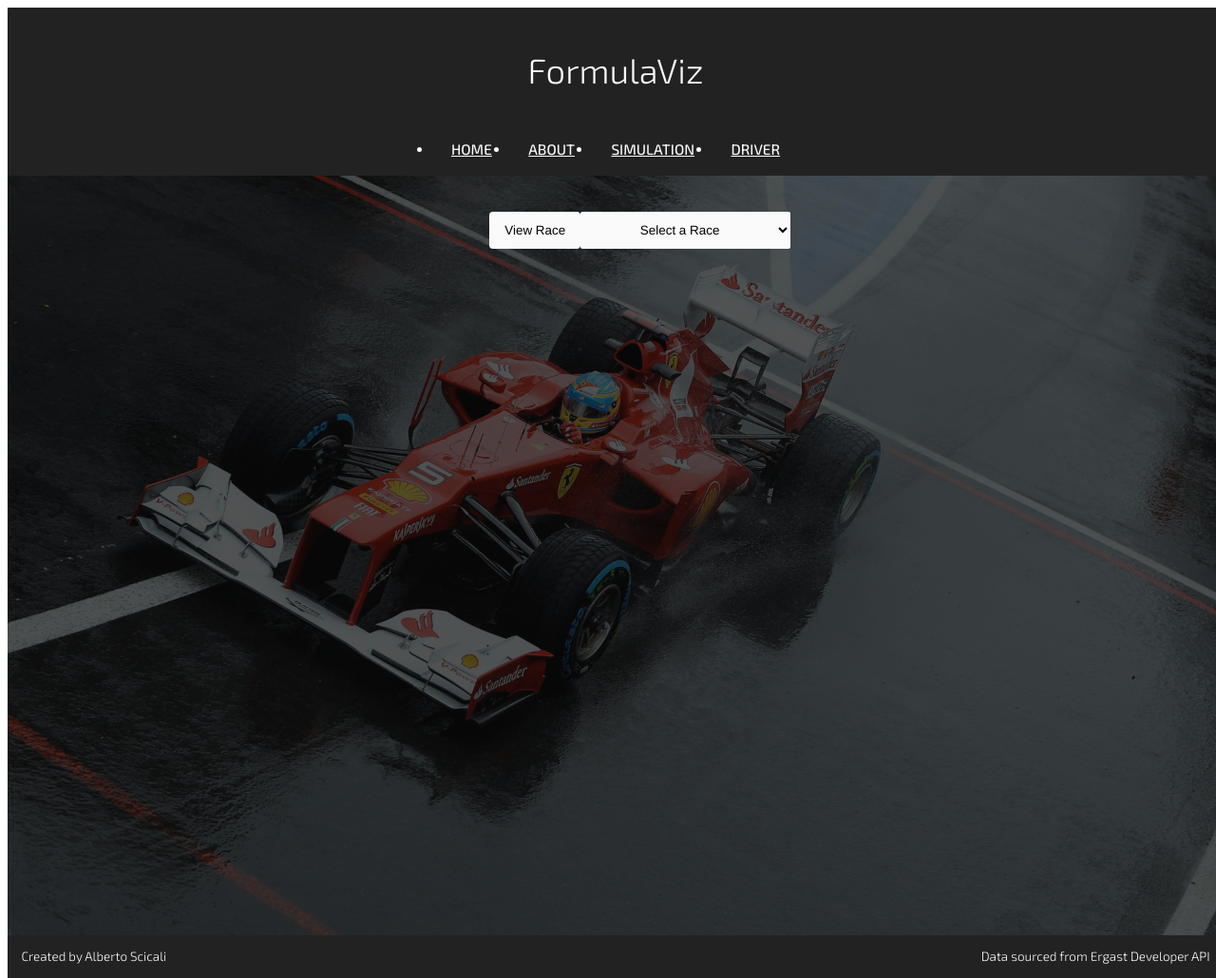
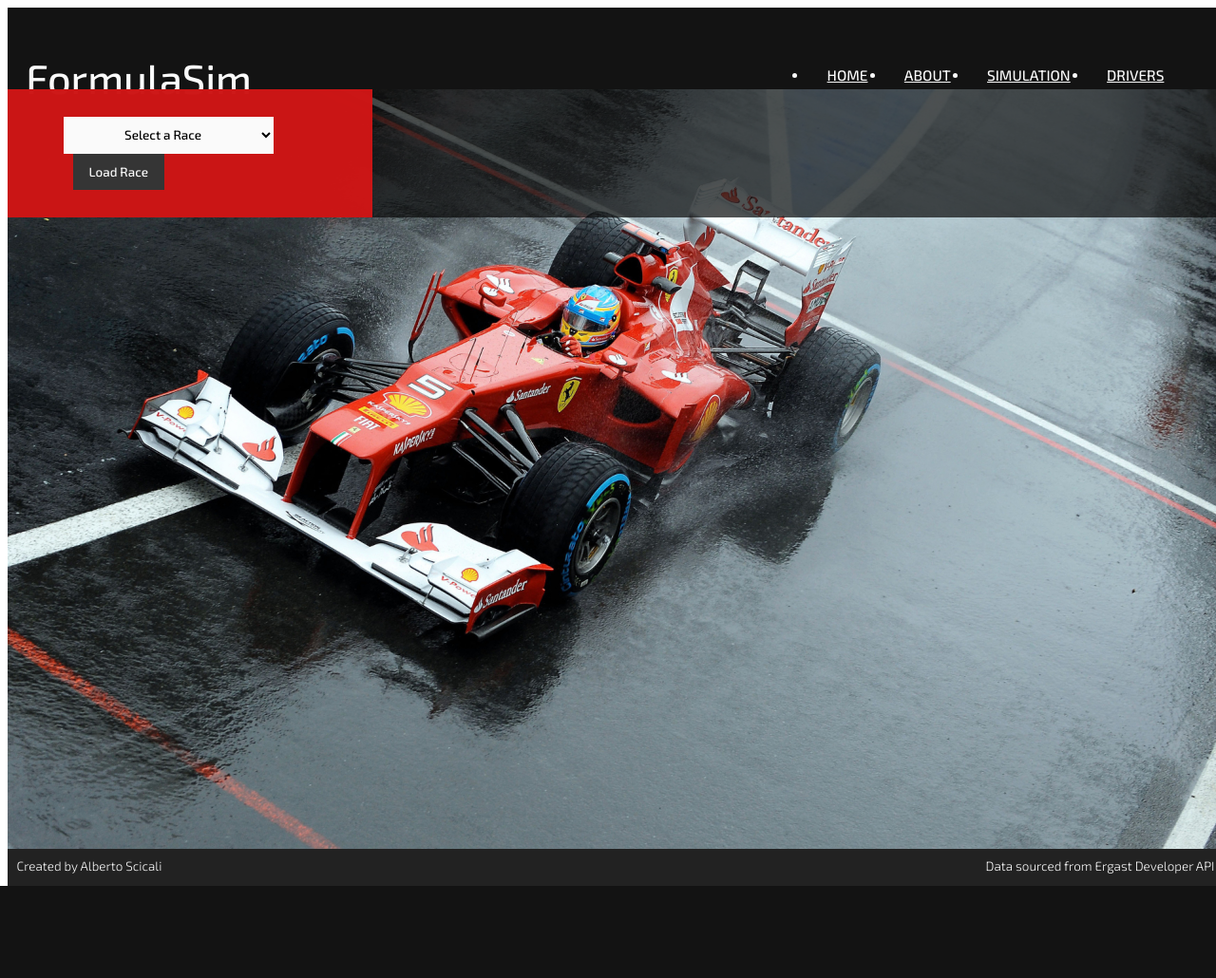
Before and after one commit to Ciccio99/FormulaSim, a Django app: page /simulations in a window 1280 px wide. Shown: the whole page at 95% size. After the commit the page ends 933 px from the top, so only its background shows below. Run offline with Django 3.2, Linux system fonts and the light colour scheme; data that the repository does not hold is empty; parts of the project's set-up code (start-up, migrations or seed data) failed here and were passed over; some libraries are stand-ins or nearby versions.

Commit message:
UI overhaul and some additional goodies

```diff
--- a/formulaSite/formulaSim/static/formulaSim/styles.css
+++ b/formulaSite/formulaSim/static/formulaSim/styles.css
@@ -10,19 +10,27 @@ html {
 }
 
 h1{
-	font: normal 300 3.5rem 'Exo 2',Helvetica, Arial, sans-serif;
+	font: normal 300 3.5rem 'Exo 2', Helvetica, Arial, sans-serif;
 	color: #FAFAFA;
 
 }
 
 h4{
-	font: normal 300 2rem 'Exo 2',Helvetica, Arial, sans-serif;
-	color: #FAFAFA;
+	font: normal 300 2rem 'Exo 2', Helvetica, Arial, sans-serif;
+	color: #222;
 }
 
 header{
 	width: 100%;
-	background-color: rgba(10, 10, 10, .9);
+	background-color: #131313;
+	height: 9rem;
+	display: flex;
+	justify-content: space-between;
+}
+
+.header-menu-nav{
+	box-sizing: border-box;
+	padding: 2.9rem 0 0 0;
 }
 
 body {
@@ -36,7 +44,8 @@ footer{
 	color: #FAFAFA;
 	background-color: rgba(10, 10, 10, .9);
 	box-sizing: border-box;
-	padding: 1.5rem;
+	padding: 1rem;
+	height: 4rem;
 }
 
 #Central_Content_Container{
@@ -60,15 +69,14 @@ footer{
 
 
 .site-title-container{
-
 	box-sizing: border-box;
 	padding: 2rem 2rem 1rem 2rem;
-	margin: 0 auto 0 auto;
 	text-align: center;
+	display: inline-block;
 }
 
 .header-title{
-	font: normal 300 3.8rem 'Exo 2', Arial, sans-serif;
+	font: normal 500 4.5rem 'Exo 2', Arial, sans-serif;
 }
 
 .formulaSim-logo{
@@ -82,8 +90,7 @@ footer{
 .nav-menu-list{
 	font: normal 500 1.6rem 'Exo 2', Arial, sans-serif;
 	color: #FAFAFA;
-	width: 40%;
-	margin: 0 auto 0 auto;
+	width: 50rem;
 	box-sizing: border-box;
 	padding: 1rem;
 	display: flex;
@@ -101,19 +108,120 @@ footer{
 	color: #7D7B7B;
 }
 
+.splash-phrase{
+		font: normal 500 5rem 'Exo 2', Arial, sans-serif;
+
+}
 
 
 
 
 
+.background-image{
+	min-height: 100%;
+	background: url("images/f1_ferrari_bg.jpg") no-repeat center center fixed;
+	-webkit-background-size: cover;
+	-moz-background-size: cover;
+	-o-background-size: cover;
+	background-size: cover;
+}
+.semi-transparent-div{
+	min-height: 100%;
+	background-color: rgba(10, 10, 10, .7);
+	overflow: auto;
+}
 
+
+
+
+
+.view-race-btn{
+	font: normal 500 1.4rem 'Exo 2', Helvetica, Arial, sans-serif;
+	background-color: #353535;
+	color: #FAFAFA;
+	outline: none 0;
+	border: none;
+	box-sizing: border-box;
+	padding: 1rem;
+	cursor: pointer;
+	width: 10rem;
+	height: 4rem;
+	margin-left: 1rem;
+}
+
+.view-race-btn:hover{
+	color: #222;
+	background-color: #FAFAFA;
+}
+
+.main-content-container{
+	height: 100%;
+	width: 100%;
+	display: flex;
+}
+
+.slider-title{
+	display: block;
+	width: 100%;
+}
+
+.slider-holder{
+	color: #fafafa;
+	width: 46rem;
+	font: normal 500 2rem 'Exo 2', Helvetica, Arial, sans-serif;
+	box-sizing: border-box;
+	margin: 0 auto 0 auto;
+
+	display: flex;
+	justify-content: space-around;
+	flex-flow: row wrap;
+
+}
+
+.slider-inner-div{
+	display: inline-block;
+}
+
+.slider-holder label{
+	display: block;
+	text-align: center;
+}
+
+.slider-labels{
+	font: normal 500 1.4rem 'Exo 2', Helvetica, Arial, sans-serif;
+}
+
+.simulation-btns{
+	font: normal 500 1.4rem 'Exo 2', Helvetica, Arial, sans-serif;
+	background-color: #C90000;
+	color: #FAFAFA;
+	outline: none 0;
+	border: none;
+	box-sizing: border-box;
+	cursor: pointer;
+	width: 8rem;
+	height: 3rem;
+	display: inline-block;
+}
+
+.simulation-btns:hover{
+	background-color: #353535;
+}
+
+
+
+.race-info-container{
+	height: 100%;
+	background-color: rgba(254, 254, 254, .85);
+	display: inline-block;
+	float: left;
+}
 
 .race-form-container{
 	width: 100%;
-	display: flex;
-	justify-content: center;
 	box-sizing: border-box;
-	padding: 3rem 2rem 2rem 2rem;
+	padding: 2rem 2rem 2rem 2rem;
+	background-color: rgba(201, 0, 0, .9);
 }
 
 .race-form-container h4{
@@ -125,22 +233,17 @@ footer{
 	width: 36rem;
 }
 
-.get-race-form ul{
-	display: flex;
-	justify-content: space-around;
-}
-
 .sim-form-items{
 	display: inline-block;
 }
 
 .race-form-input{
-	font: normal 500 1.4rem Helvetica, Arial, sans-serif;
+	font: normal 500 1.4rem 'Exo 2', Helvetica, Arial, sans-serif;
 	background-color: #FAFAFA;
 	outline: none 0;
 	border: none;
-	-webkit-border-radius: 2px;
-	border-radius: 2px;
+	-webkit-border-radius: none 0;
+	border-radius: none 0;
 	box-sizing: border-box;
 	padding: 1rem;
 	width: 23rem;
@@ -152,7 +255,7 @@ footer{
 }
 
 .form-error-message{
-	font: normal 500 1.4rem Helvetica, Arial, sans-serif;
+	font: normal 500 1.4rem 'Exo 2', Helvetica, Arial, sans-serif;
 	color: #FAFAFA;
 	width: 100%;
 	display: block;
@@ -160,110 +263,49 @@ footer{
 	margin: .5rem 0 0 0;
 }
 
-.view-race-btn{
-	font: normal 500 1.4rem Helvetica, Arial, sans-serif;
-	background-color: #FAFAFA;
-	outline: none 0;
-	border: none;
-	border-radius: 4px;
+.race-title-container{
+	color: #151516;
 	box-sizing: border-box;
-	padding: 1rem;
-	cursor: pointer;
-	width: 10rem;
-	height: 4rem;
+	padding: 2rem 2rem 2rem 3rem;
 }
 
-.view-race-btn:hover{
-	background-color: #7D7B7B;
+.race-title{
+	font: normal 500 3rem 'Exo 2', Helvetica, Arial, sans-serif;
+	display: block;
+	margin-bottom: 1rem;
+}
+
+.race-location{
+	font: normal 300 2.8rem 'Exo 2', Helvetica, Arial, sans-serif;
+	display: block;
+	margin-bottom: 0.5rem;
+}
+
+.race-date{
+	font: normal 300 2.8rem 'Exo 2', Helvetica, Arial, sans-serif;
+	display: block;
+
 
 }
 
-.main-content-container{
+.drivers-list{
+	width: 48rem;
+	color: #fafafa;
 	display: flex;
 	justify-content: space-around;
-}
-
-
-.semi-transparent-div{
-	height: 100%;
-	background-color: rgba(10, 10, 10, .7);
-
-}
-
-.race-title-container{
-	color: #fafafa;
-	font: normal 500 2rem Helvetica, Arial, sans-serif;
-	box-sizing: border-box;
-	padding:  2rem;
-	text-align: center;
-}
-
-.slider-holder{
-	color: #fafafa;
-	font: normal 500 2rem Helvetica, Arial, sans-serif;
-	box-sizing: border-box;
-	padding: 2rem;
-	margin: 0 auto 0 auto;
-	width: 36rem;
-	text-align: center;
-}
-.slider-holder label{
-	display: block;
-}
-
-.slider-labels{
-	font: normal 500 1.4rem Helvetica, Arial, sans-serif;
-}
-
-.simulation-btns{
-	font: normal 500 1.4rem Helvetica, Arial, sans-serif;
-	background-color: #FAFAFA;
-	outline: none 0;
-	border: none;
-	border-radius: 4px;
-	box-sizing: border-box;
-	padding: 1rem;
-	cursor: pointer;
-	width: 8rem;
-	height: 4rem;
-	display: inline-block;
-	float: left;
-}
-
-.simulation-btns:hover{
-	color: #e6e6e6;
-
-}
-
-
-
-.race-info-container{
-	color: #fafafa;
-	font: normal 300 1.5rem Helvetica, Arial, sans-serif;
-	width: 28rem;
-	display: -webkit-box;      /* OLD - iOS 6-, Safari 3.1-6 */
-	display: -moz-box;         /* OLD - Firefox 19- (buggy but mostly works) */
-	display: -ms-flexbox;      /* TWEENER - IE 10 */
-	display: -webkit-flex;     /* NEW - Chrome */
-	display: flex;
-	flex-flow: column;
-	justify-content: flex-start;
-	box-sizing: border-box;
-	padding: 2rem
-}
-
-.drivers-list{
-	color: #fafafa;
+	flex-flow: row wrap;
+	margin: 2rem 0 0 0;
 }
 
 .drivers-list li{
 	box-sizing: border-box;
 	padding: 0.5rem;
 	height: 4.6rem;
+	width: 20rem;
 }
 
 .drivers-list h4{
-	font: normal 700 1.4rem Helvetica, Arial, sans-serif;
+	font: normal 700 1.4rem 'Exo 2', Helvetica, Arial, sans-serif;
 	display: inline-block;
 	box-sizing: border-box;
 	padding: 0 0 0 1rem;
@@ -271,15 +313,15 @@ footer{
 }
 
 .driver-colors{
-	height: 100%;
-	width: 10px;
+	height: 96%;
+	width: 8px;
 	display: inline-block;
 	float: left;
 }
 
 .driver-status{
-	font: normal 300 1.4rem Helvetica, Arial, sans-serif;
-	color: #C6C6C6;
+	font: normal 300 1.4rem 'Exo 2', Helvetica, Arial, sans-serif;
+	color: #808080;
 	display: inline-block;
 	box-sizing: border-box;
 	padding: 0 0 0 1rem;
@@ -287,8 +329,10 @@ footer{
 
 
 .canvas-container{
+	display: inline-block;
+	margin: 0 auto 0 auto;
 	box-sizing: border-box;
-	padding: 2rem;
+	padding: 2rem 0 0 0;
 }
 
 .source-footer{
--- a/formulaSite/formulaSim/templates/formulaSim/home.html
+++ b/formulaSite/formulaSim/templates/formulaSim/home.html
@@ -13,24 +13,25 @@
 		<header>
 
 			<div class='site-title-container'>
-				<h1 class='header-title'>FormulaViz</h1>
+				<h1 class='header-title'>FormulaSim</h1>
 			</div>
-			<nav>
+			<nav class='header-menu-nav'>
 				<ul class='nav-menu-list'>
 					<li><a class='menu-list-button btn-transitions' href="/">HOME</a></li>
 					<li><a class='menu-list-button btn-transitions' href="#">ABOUT</a></li>
 					<li><a class='menu-list-button btn-transitions' href="/simulations">SIMULATION</a></li>
-					<li><a class='menu-list-button btn-transitions' href="drivers">DRIVER</a></li>
+					<li><a class='menu-list-button btn-transitions' href="drivers">DRIVERS</a></li>
 				</ul>
 			</nav>
 		</header>
-		<div id='Central_Content_Container'>
-			{% block mainContentBlock %}
-			<h1>Reimagining F1 Visualizations & Data</h1>
 
+		{% block mainContentBlock %}
+			<div id='Central_Content_Container'>
+				<h1 class='splash-phrase'>Reimagining F1 Data Visualizations</h1>
 
-			{% endblock mainContentBlock %}
-		</div>
+			</div>
+		{% endblock mainContentBlock %}
+
 		<footer>
 			<div class="inner">
 				<span class='authore-footer footer-content'>Created by Alberto Scicali</span>
--- a/formulaSite/formulaSim/templates/formulaSim/raceSim.html
+++ b/formulaSite/formulaSim/templates/formulaSim/raceSim.html
@@ -8,29 +8,32 @@
 {% endblock extraLinksBlock %}
 
 {% block mainContentBlock %}
+	<div class='background-image'>
 	<div class='semi-transparent-div'>
+
+
+		<div class='main-content-container'>
+
+			<div class='race-info-container'>
 				<div class='race-form-container'>
 					<form class='get-race-form' method='POST' action="{% url 'formulaSim.views.raceSim' %}" enctype="multipart/form-data">
 						{% csrf_token %}
 
 						<ul>
+							<li class='sim-form-items'>{{ the_form.selectRace }}</li>
 							<li class='sim-form-items'>
-						<button class='view-race-btn btn-transitions' type="submit" name="submit" value="View Race">View Race</button>
+								<button class='view-race-btn btn-transitions' type="submit" name="submit" value="Load Race">Load Race</button>
 							</li>
-					<li class='sim-form-items'>{{ the_form.selectRace }}</li>
 						</ul>
 						<span class='form-error-message'>{{ errorMessage }}</span>
 					</form>
 				</div>
-		<div class='main-content-container'>
-
-			<div class='race-info-container'>
 				{% if begin_simulation %}
 					{% if race %}
-
 						<div class='race-title-container'>
-							<h3>{{ race.name }}</h3>
-							<h4>{{ race.date }}</h4>
+							<span class='race-title'>{{ race.name }}</span>
+							<span class='race-location'>{{ circuit.location }}, {{ circuit.country }}</span>
+							<span class='race-date'>{{ race.date }}</span>
 						</div>
 
 					{% endif %}
@@ -50,26 +53,26 @@
 						</ul>
 					{% endif %}
 			</div>
-
+				{% endif %}
+				{% if begin_simulation %}
 				<div class='canvas-container'>
-
-
 						<div class='slider-holder'>
-							<label for=fader>Simulation Speed</label>
-							<button class='simulation-btns btn-transitions' type="button" name="button" value="Start" onclick='startSimulation()'>Start</button>
+							<label class='slider-title' for=fader>Simulation Speed</label>
+							<button id='Start_Pause_Btn' class='simulation-btns btn-transitions' type="button" name="button" value="Start" onclick='startSimulation()'>Start</button>
+							<div class='slider-inner-div'>
 								<span class='slider-labels'>Slow</span>
 								<input type=range min=1 max=10000 value=1000 id='sim-speed-slider'>
 								<span class='slider-labels'>Fast</span>
 							</div>
-
-
-
-
-					<canvas id="c" width="770" height="770">
+							<button class='simulation-btns btn-transitions' type="button" name="button" value="Restart" onclick='restartSimulation()'>Restart</button>
+						</div>
+					<canvas id="c" width="700" height="700">
 						Your browser does not support the HTML5 canvas.
 					</canvas>
 				{% endif %}
 			</div>
+		</div>
+
 	</div>
 	</div>
 	{% if begin_simulation %}
@@ -81,25 +84,32 @@
 
 			// List of color variables for racers to choose from
 			var driverColorSpectrum = ['#F8C677', '#5F7BB7', '#F34A35', '#B81C46', '#2DD692', '#F9E671', '#FFAC43',
-			'#F36B76', '#FF005C', '#2DA570', '#FEBE18', '#FF6B00', '#F35260', '#FC000F', '#2DD070', '#7F89AE', '#F3427F',
-			'#FF8943', '#FF6600', '#E91229', '#FFA300', '#00A9B5', '#7512A7', '#2D6F70', '#D93445'
+			'#F36B76', '#FF005C', '#2DA570', '#FEBE18', '#FF6B00', '#D93445', '#FC000F', '#2DD070', '#7F89AE', '#F3427F',
+			'#FF8943', '#FF6600', '#E91229', '#FFA300', '#00A9B5', '#7512A7', '#2D6F70', '#F35260'
 			];
 
 			// Grabbing the WIDTH and HEIGHT from the canvas DOM
-			// Creating lists of the necessary models drivers, laps, etc
+
 			var WIDTH = c.width;
 			var HEIGHT = c.height;
-			var TRACK_RADIUS = (WIDTH - 35) / 2;
-			var CAR_WIDTH = 10;
+			// Creating lists of the necessary models drivers, laps, etc
 	   		var json_drivers = {{ serialized_drivers|safe }};
 	   		var json_laptimes = {{ serialized_laptimes|safe }};
 	   		var json_results = {{ serialized_results|safe }};
 	   		var json_status = {{ serialized_status|safe }};
 	   		var json_pitstops = {{ serialized_pitstops|safe }};
+
+	   		// Variables for the simulation
+
+	   		var TRACK_RADIUS = (WIDTH - 35) / 2;
+			var CAR_WIDTH = 9;
+	   		var TOTAL_CIRCUIT_LAPS = 0;
+	   		var LAP_ANGLE = 0;
+
 	   		var simulation_drivers = [];
-	   		var TOTAL_CIRCUIT_LAPS = 0;
 	   		var retiredDriverCount = 0;
-	   		var LAP_ANGLE = 0;
+	   		var simulationCompleted = true;
+	   		var simulationPaused = false;
 
 	   		//Function to convert degrees to radians for when circles/arcs need to be drawn
 	   		//More of a convenience tool
@@ -239,9 +249,8 @@
 						ctx.strokeStyle = this.driverColor;
 						ctx.stroke();
 						ctx.closePath();
+						this.drawPitstops();
 						this.drawRacerHead();
-						this.drawPitstops();
-
 					}
 					else{
 
@@ -257,10 +266,9 @@
 						ctx.strokeStyle = this.driverColor;
 						ctx.stroke();
 						ctx.closePath();
+						this.drawPitstops();
 						this.drawRacerHead();
 						this.drawFinalPostion();
-						this.checkPitted();
-						this.drawPitstops();
 					}
 				};
 
@@ -344,9 +352,11 @@
 					newDriver.lapLength = set_lap_length();
 					//newDriver.driverColor = set_driver_color();
 					newDriver.driverColor = driverColorSpectrum[i];
+					if(document.getElementById(newDriver.codeName) == null){
 						document.getElementById('Drivers_List').querySelector('#Driver_Color_Legend').id = newDriver.codeName;
 						document.getElementById(newDriver.codeName).style.background = newDriver.driverColor;
 						document.getElementById('Drivers_List').querySelector('#Driver_Status_Legend').id = newDriver.codeName + "_Status";
+					}
 					newDriver.driverStatsSpan = document.getElementById(newDriver.codeName + "_Status");
 					simulation_drivers.push( newDriver );
 
@@ -360,6 +370,7 @@
 			// else return false
 			function isRaceFinished(){
 				if(retiredDriverCount >= simulation_drivers.length){
+					simulationCompleted = true;
 					return true;
 				}
 				else{
@@ -397,11 +408,31 @@
 				}
 	   		}
 
+	   		function drawCheckeredLine(){
+	   			for(var i = 0; i < TRACK_RADIUS; i+=3){
+	   				ctx.beginPath();
+	   				if( i % 2 == 0){
+		   				ctx.fillStyle = '#fafafa';
+		   				ctx.fillRect(WIDTH/2 - 2, HEIGHT/2 - i, 2,3);
+		   				ctx.fillStyle = 'black';
+		   				ctx.fillRect(WIDTH/2, HEIGHT/2 - i, 2,3);
+		   			}
+		   			else{
+		   				ctx.fillStyle = 'black';
+		   				ctx.fillRect(WIDTH/2 - 2, HEIGHT/2 - i, 2,3);
+		   				ctx.fillStyle = '#FAFAFA';
+		   				ctx.fillRect(WIDTH/2, HEIGHT/2 - i, 2,3);
+		   			}
+	   				ctx.closePath();
+	   			}
+	   		}
+
 
 	   		// Var to hold animation ID so that it can be cancelled when simulation
 	   		// is complete or paused
 	   		var animationID = null;
 	   		var raceInterval = null;
+
 	   		function draw(){
 				// Clears the canvas so that old stuff doesn't remain
 				ctx.clearRect(0,0, WIDTH, HEIGHT);
@@ -411,6 +442,8 @@
 
 				// Draws the track lap lines
 				drawLapLines();
+				drawCheckeredLine();
+
 
 				// Loop through drivers to draw them
 				for(var i = 0; i < simulation_drivers.length; i++){
@@ -427,45 +460,79 @@
 					animationID = requestAnimationFrame(draw);
 				}
 
-
-
 			}
 
+			// Move logic loop
 			function simulate(){
 				for(var i = 0; i < simulation_drivers.length; i++){
 					simulation_drivers[i].move();
-					//simulation_drivers[i].drawRacer();
 				}
 			}
 
 
 			function startSimulation(){
 				//Creates drivers for simulation
+				if(simulationCompleted){
+					simulationCompleted = false;
+					simulationPaused = false;
+					if(simulation_drivers.length == 0)
 						create_drivers();
 					animationID = window.requestAnimationFrame(draw);
 					raceInterval = setInterval(function(){simulate();}, 1);
+					document.getElementById('Start_Pause_Btn').innerHTML = 'Pause';
+				}
+				else if(simulationPaused){
+					//Resume if paused
+					simulationPaused = false;
+					animationID = window.requestAnimationFrame(draw);
+					raceInterval = setInterval(function(){simulate();}, 1);
+					document.getElementById('Start_Pause_Btn').innerHTML = 'Pause';
 
+				}
+				else{
+					pauseSimulation();
+				}
 			}
 
 			function pauseSimulation(){
 				if(animationID != null || raceInterval != null){
+					simulationPaused = true;
+					window.cancelAnimationFrame(animationID);
+					clearInterval(raceInterval);
+					animationID = null;
+					raceInterval = null;
+					document.getElementById('Start_Pause_Btn').innerHTML = 'Resume';
+
+				}
+			}
+
+
+			function restartSimulation(){
+				//Stop simulation and animation loops
+				simulationCompleted = true;
+				simulationPaused = false;
+
 					window.cancelAnimationFrame(animationID);
 					clearInterval(raceInterval);
 
-					animationID = null;
-					raceInterval = null;
-				}
+				//Clear the canvas
+				ctx.clearRect(0,0, WIDTH, HEIGHT);
+				//Clearing status text from relavent DOM elements
+				list = document.getElementsByClassName("driver-status");
+				for(var i = 0; i < list.length; i++){
+					list[i].innerHTML = "";
 				}
 
-			function resumeSimulation(){
-				animationID = window.requestAnimationFrame(draw);
-				raceInterval = setInterval(function(){simulate();}, 1);
+				//Clear Drivers list
+				simulation_drivers.length = 0;
+				retiredDriverCount = 0;
+				//Restart
+				startSimulation();
 			}
 
-			function restartSimulation(){
-				simulation_drivers.length = 0;
-				startSimulation();
-			}
+			create_drivers();
+			drawCircleTrack();
+			drawLapLines();
 
 		</script>
 	{% endif %}
--- a/formulaSite/formulaSim/views.py
+++ b/formulaSite/formulaSim/views.py
@@ -49,6 +49,7 @@ def raceSim(request):
 
 
 				dictionary.update({'race' : zeRace})
+				dictionary.update({'circuit' : Circuit.objects.get(circuitid = zeRace.circuitid)})
 
 				# Getting a list of all the final results (One for each driver for that race)
 				race_results = Result.objects.filter(raceid = zeRace.raceid).order_by('grid')
```
Also changed, not shown: 1 other file. Lines whose indentation alone changed are shown as unchanged.
